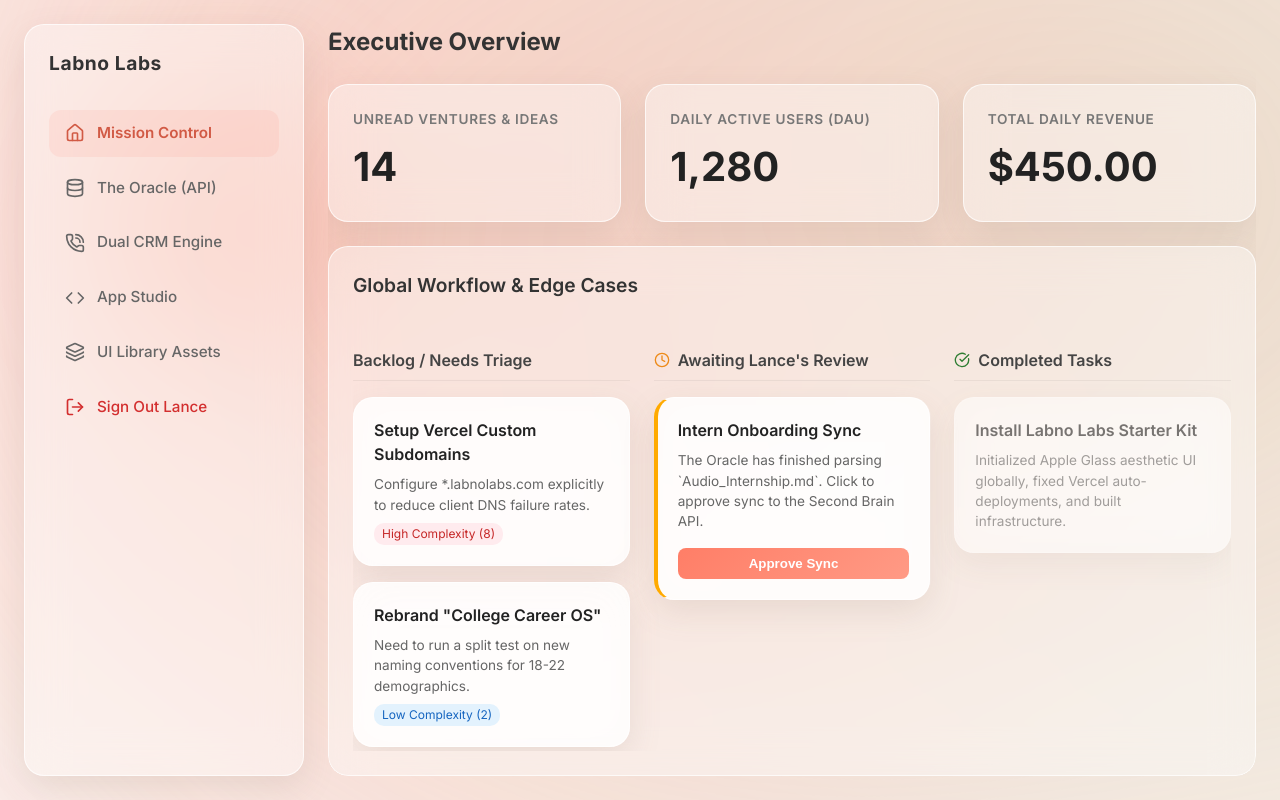
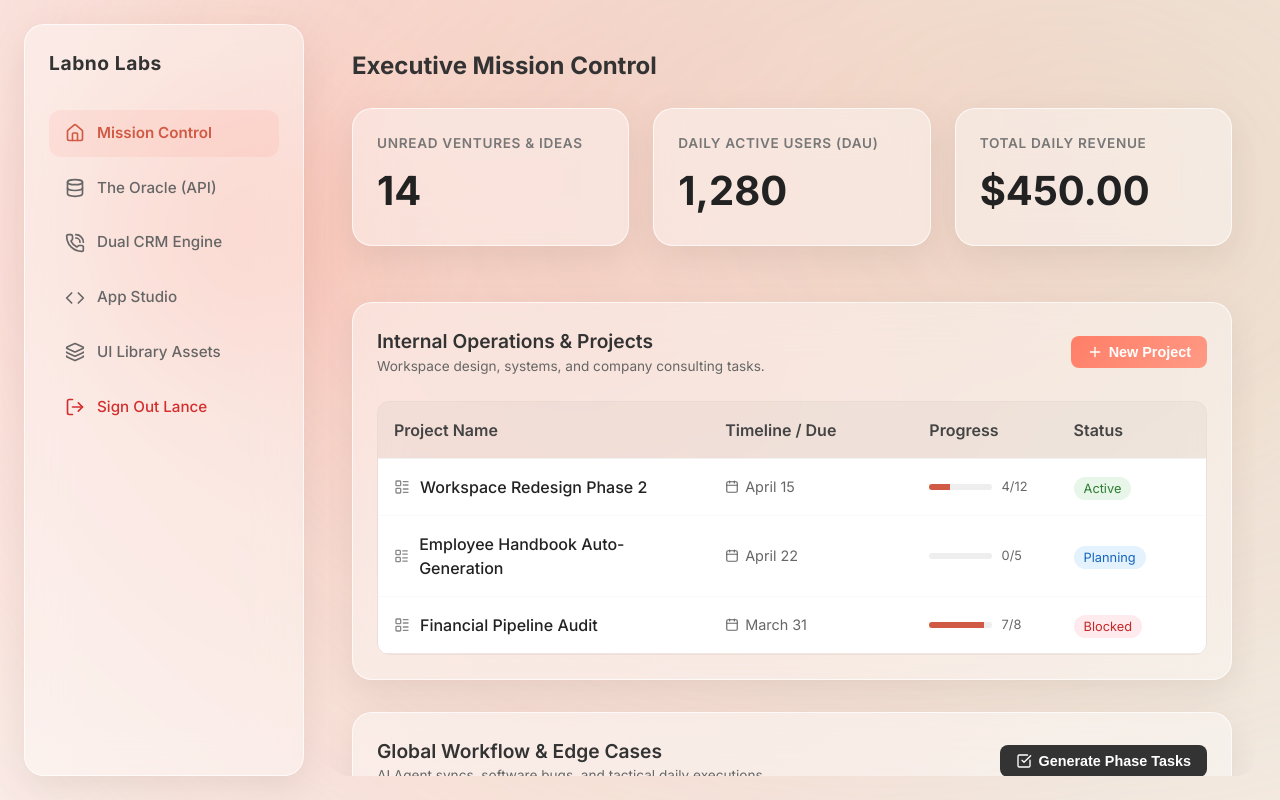
Before and after one commit to llabno/labno-labs-center, a React (Vite) app: page / in a window 1280 px wide. Built offline with nearby package versions, Linux system fonts and the light colour scheme.

Commit message:
Auto-Deploy: Enhanced Mission Control Timeline & Internal Projects

```diff
--- a/src/pages/Dashboard.jsx
+++ b/src/pages/Dashboard.jsx
@@ -1,18 +1,27 @@
-import React from 'react';
-import { Home, Lightbulb, Activity, CheckCircle, Clock } from 'lucide-react';
+import React, { useState } from 'react';
+import { Clock, CheckCircle, Plus, LayoutList, Calendar, CheckSquare } from 'lucide-react';
 
 const Dashboard = () => {
+  const [activeView, setActiveView] = useState('timeline'); // timeline | kanban
+
   const stats = [
     { title: 'Unread Ventures & Ideas', value: '14' },
     { title: 'Daily Active Users (DAU)', value: '1,280' },
     { title: 'Total Daily Revenue', value: '$450.00' },
   ];
 
+  const internalProjects = [
+    { name: 'Workspace Redesign Phase 2', status: 'Active', tasks: 12, completed: 4, dueDate: 'April 15' },
+    { name: 'Employee Handbook Auto-Generation', status: 'Planning', tasks: 5, completed: 0, dueDate: 'April 22' },
+    { name: 'Financial Pipeline Audit', status: 'Blocked', tasks: 8, completed: 7, dueDate: 'March 31' },
+  ];
+
   return (
-    <div className="main-content">
-      {/* Top Value Stats Grid */}
-      <h1 className="page-title">Executive Overview</h1>
+    <div className="main-content" style={{ padding: '1.5rem', display: 'flex', flexDirection: 'column', gap: '2rem' }}>
 
+      {/* 1. Executive Summary */}
+      <div>
+        <h1 className="page-title">Executive Mission Control</h1>
         <div className="stats-grid">
           {stats.map((s) => (
             <div key={s.title} className="stat-card glass-panel">
@@ -21,29 +30,90 @@ const Dashboard = () => {
             </div>
           ))}
         </div>
+      </div>
 
-      {/* Kanban Board Layout */}
-      <div className="kanban-board glass-panel" style={{ padding: '1.5rem', display: 'flex', flexDirection: 'column' }}>
-        <h3 style={{ marginBottom: '1.5rem', color: '#333', fontSize: '1.2rem', fontWeight: 600 }}>Global Workflow & Edge Cases</h3>
+      {/* 2. Internal Operations & Workspace Projects (Non-App Ventures) */}
+      <div className="glass-panel" style={{ padding: '1.5rem' }}>
+        <div style={{ display: 'flex', justifyContent: 'space-between', alignItems: 'center', marginBottom: '1.5rem' }}>
+          <div>
+            <h3 style={{ color: '#333', fontSize: '1.2rem', fontWeight: 600 }}>Internal Operations & Projects</h3>
+            <p style={{ color: '#666', fontSize: '0.85rem' }}>Workspace design, systems, and company consulting tasks.</p>
+          </div>
+          <button className="btn-primary" style={{ display: 'flex', alignItems: 'center', gap: '6px', fontSize: '0.9rem', padding: '0.5rem 1rem' }}>
+            <Plus size={16} /> New Project
+          </button>
+        </div>
+
+        {/* Project Timeline Table */}
+        <div style={{ overflow: 'hidden', borderRadius: '12px', border: '1px solid rgba(0,0,0,0.05)' }}>
+          <table style={{ width: '100%', borderCollapse: 'collapse', textAlign: 'left' }}>
+            <thead>
+              <tr style={{ background: 'rgba(0,0,0,0.03)', borderBottom: '1px solid rgba(0,0,0,0.05)' }}>
+                <th style={{ padding: '1rem', color: '#444', fontWeight: 600, width: '40%' }}>Project Name</th>
+                <th style={{ padding: '1rem', color: '#444', fontWeight: 600 }}>Timeline / Due</th>
+                <th style={{ padding: '1rem', color: '#444', fontWeight: 600 }}>Progress</th>
+                <th style={{ padding: '1rem', color: '#444', fontWeight: 600 }}>Status</th>
+              </tr>
+            </thead>
+            <tbody>
+              {internalProjects.map((proj, idx) => (
+                <tr key={idx} style={{ borderBottom: '1px solid rgba(0,0,0,0.02)', background: '#fff' }}>
+                  <td style={{ padding: '1rem', color: '#222', fontWeight: 500 }}>
+                    <div style={{ display: 'flex', alignItems: 'center', gap: '10px' }}>
+                      <LayoutList size={16} color="#888" /> {proj.name}
+                    </div>
+                  </td>
+                  <td style={{ padding: '1rem', color: '#666', fontSize: '0.9rem' }}>
+                    <div style={{ display: 'flex', alignItems: 'center', gap: '6px' }}><Calendar size={14}/> {proj.dueDate}</div>
+                  </td>
+                  <td style={{ padding: '1rem' }}>
+                    <div style={{ display: 'flex', alignItems: 'center', gap: '10px' }}>
+                      <div style={{ flex: 1, height: '6px', background: '#eee', borderRadius: '4px', overflow: 'hidden' }}>
+                        <div style={{ width: `${(proj.completed / proj.tasks) * 100}%`, height: '100%', background: '#d15a45' }}></div>
+                      </div>
+                      <span style={{ fontSize: '0.8rem', color: '#666', minWidth: '40px' }}>{proj.completed}/{proj.tasks}</span>
+                    </div>
+                  </td>
+                  <td style={{ padding: '1rem' }}>
+                    <span style={{
+                      padding: '4px 10px', borderRadius: '12px', fontSize: '0.8rem',
+                      background: proj.status === 'Active' ? '#e8f5e9' : proj.status === 'Planning' ? '#e3f2fd' : '#ffebee',
+                      color: proj.status === 'Active' ? '#2e7d32' : proj.status === 'Planning' ? '#1565c0' : '#c62828'
+                    }}>
+                      {proj.status}
+                    </span>
+                  </td>
+                </tr>
+              ))}
+            </tbody>
+          </table>
+        </div>
+      </div>
+
+      {/* 3. Global Workflow (Kanban & Tactical Task Generation) */}
+      <div className="glass-panel" style={{ padding: '1.5rem', display: 'flex', flexDirection: 'column', flex: 1 }}>
+        <div style={{ display: 'flex', justifyContent: 'space-between', alignItems: 'center', marginBottom: '1.5rem' }}>
+          <div>
+            <h3 style={{ color: '#333', fontSize: '1.2rem', fontWeight: 600 }}>Global Workflow & Edge Cases</h3>
+            <p style={{ color: '#666', fontSize: '0.85rem' }}>AI Agent syncs, software bugs, and tactical daily executions.</p>
+          </div>
+
+          <div style={{ display: 'flex', gap: '10px' }}>
+            <button className="btn-primary" style={{ display: 'flex', alignItems: 'center', gap: '6px', fontSize: '0.9rem', padding: '0.5rem 1rem', background: '#333', color: '#fff' }}>
+              <CheckSquare size={16} /> Generate Phase Tasks
+            </button>
+          </div>
+        </div>
 
         <div style={{ display: 'flex', gap: '1.5rem', flex: 1, overflow: 'hidden' }}>
           {/* Column 1 */}
           <div className="kanban-column">
             <div className="kanban-header">Backlog / Needs Triage</div>
-
-            <div className="task-card glass-panel">
+            <div className="task-card glass-panel" style={{ background: '#fff' }}>
               <h4>Setup Vercel Custom Subdomains</h4>
               <p>Configure *.labnolabs.com explicitly to reduce client DNS failure rates.</p>
               <div style={{ marginTop: '0.5rem', display: 'flex', gap: '10px' }}>
-                <span style={{ fontSize: '0.75rem', background: '#ffebee', color: '#c62828', padding: '2px 8px', borderRadius: '10px' }}>High Complexity (8)</span>
-              </div>
-            </div>
-
-            <div className="task-card glass-panel">
-              <h4>Rebrand "College Career OS"</h4>
-              <p>Need to run a split test on new naming conventions for 18-22 demographics.</p>
-              <div style={{ marginTop: '0.5rem', display: 'flex', gap: '10px' }}>
-                <span style={{ fontSize: '0.75rem', background: '#e3f2fd', color: '#1565c0', padding: '2px 8px', borderRadius: '10px' }}>Low Complexity (2)</span>
+                <span style={{ fontSize: '0.75rem', background: '#ffebee', color: '#c62828', padding: '2px 8px', borderRadius: '10px' }}>Complexity: 8</span>
               </div>
             </div>
           </div>
@@ -53,8 +123,7 @@ const Dashboard = () => {
             <div className="kanban-header" style={{ display: 'flex', alignItems: 'center', gap: '8px' }}>
               <Clock size={16} color="#ed8a19" /> Awaiting Lance's Review
             </div>
-
-            <div className="task-card glass-panel" style={{ borderLeft: '4px solid #ffaa00' }}>
+            <div className="task-card glass-panel" style={{ borderLeft: '4px solid #ffaa00', background: '#fff' }}>
               <h4>Intern Onboarding Sync</h4>
               <p>The Oracle has finished parsing `Audio_Internship.md`. Click to approve sync to the Second Brain API.</p>
               <button className="btn-primary" style={{ marginTop: '1rem', width: '100%', padding: '0.5rem' }}>Approve Sync</button>
@@ -66,14 +135,14 @@ const Dashboard = () => {
             <div className="kanban-header" style={{ display: 'flex', alignItems: 'center', gap: '8px' }}>
               <CheckCircle size={16} color="#2e7d32" /> Completed Tasks
             </div>
-
-            <div className="task-card glass-panel" style={{ opacity: 0.6 }}>
+            <div className="task-card glass-panel" style={{ opacity: 0.6, background: '#fff' }}>
               <h4>Install Labno Labs Starter Kit</h4>
               <p>Initialized Apple Glass aesthetic UI globally, fixed Vercel auto-deployments, and built infrastructure.</p>
             </div>
           </div>
         </div>
       </div>
+
     </div>
   );
 };
```
Lines whose indentation alone changed are shown as unchanged.
